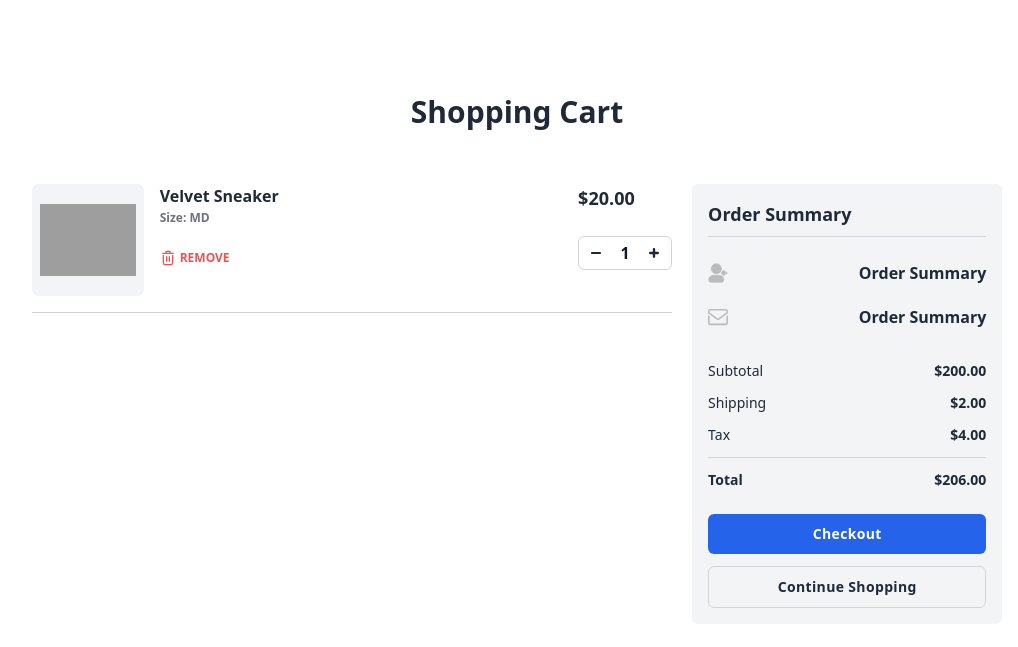
After one commit to Tomoe-12/clothing-store, a PHP site: page /Cart.php in a window 1280 px wide. The commit adds this page. Shown: the top 647 px of the page, without its empty margins (123-1141 px from the left). Run offline with PHP 8.4, Linux system fonts and the light colour scheme; some libraries are stand-ins or nearby versions; grey boxes are pictures that could not be loaded.

Commit message:
fixing design shopping cart done

```diff
--- a/src/output.css
+++ b/src/output.css
@@ -1157,6 +1157,10 @@ input:checked + .toggle-bg {
   z-index: 50;
 }
 
+.col-span-2 {
+  grid-column: span 2 / span 2;
+}
+
 .col-span-6 {
   grid-column: span 6 / span 6;
 }
@@ -1223,6 +1231,10 @@ input:checked + .toggle-bg {
   margin-left: 0.25rem;
 }
 
+.ml-auto {
+  margin-left: auto;
+}
+
 .mr-1 {
   margin-right: 0.25rem;
 }
@@ -1231,6 +1243,10 @@ input:checked + .toggle-bg {
   margin-right: 0.5rem;
 }
 
+.mt-0\.5 {
+  margin-top: 0.125rem;
+}
+
 .mt-1 {
   margin-top: 0.25rem;
 }
@@ -1308,6 +1328,10 @@ input:checked + .toggle-bg {
   height: 2.75rem;
 }
 
+.h-28 {
+  height: 7rem;
+}
+
 .h-3 {
   height: 0.75rem;
 }
@@ -1357,6 +1381,34 @@ input:checked + .toggle-bg {
   height: max-content;
 }
 
+.h-screen {
+  height: 100vh;
+}
+
+.h-1 {
+  height: 0.25rem;
+}
+
+.h-16 {
+  height: 4rem;
+}
+
+.h-2 {
+  height: 0.5rem;
+}
+
+.h-20 {
+  height: 5rem;
+}
+
+.h-36 {
+  height: 9rem;
+}
+
+.h-7 {
+  height: 1.75rem;
+}
+
 .max-h-full {
   max-height: 100%;
 }
@@ -1373,6 +1425,14 @@ input:checked + .toggle-bg {
   width: 2.5rem;
 }
 
+.w-2\.5 {
+  width: 0.625rem;
+}
+
+.w-28 {
+  width: 7rem;
+}
+
 .w-3 {
   width: 0.75rem;
 }
@@ -1409,14 +1469,27 @@ input:checked + .toggle-bg {
   width: auto;
 }
 
+.w-fit {
+  width: -moz-fit-content;
+  width: fit-content;
+}
+
 .w-full {
   width: 100%;
 }
 
+.w-12 {
+  width: 3rem;
+}
+
 .min-w-\[200px\] {
   min-width: 200px;
 }
 
+.min-w-full {
+  min-width: 100%;
+}
+
 .max-w-2xl {
   max-width: 42rem;
 }
@@ -1519,6 +1600,10 @@ input:checked + .toggle-bg {
   grid-template-columns: repeat(2, minmax(0, 1fr));
 }
 
+.grid-cols-3 {
+  grid-template-columns: repeat(3, minmax(0, 1fr));
+}
+
 .grid-cols-4 {
   grid-template-columns: repeat(4, minmax(0, 1fr));
 }
@@ -1567,6 +1656,10 @@ input:checked + .toggle-bg {
   justify-content: space-between;
 }
 
+.gap-1 {
+  gap: 0.25rem;
+}
+
 .gap-10 {
   gap: 2.5rem;
 }
@@ -1575,8 +1668,16 @@ input:checked + .toggle-bg {
   gap: 1rem;
 }
 
+.gap-5 {
+  gap: 1.25rem;
+}
+
 .gap-6 {
   gap: 1.5rem;
+}
+
+.gap-8 {
+  gap: 2rem;
 }
 
 .gap-y-7 {
@@ -1607,8 +1708,24 @@ input:checked + .toggle-bg {
   margin-bottom: calc(1rem * var(--tw-space-y-reverse));
 }
 
+.space-y-6 > :not([hidden]) ~ :not([hidden]) {
+  --tw-space-y-reverse: 0;
+  margin-top: calc(1.5rem * calc(1 - var(--tw-space-y-reverse)));
+  margin-bottom: calc(1.5rem * var(--tw-space-y-reverse));
+}
+
+.space-y-5 > :not([hidden]) ~ :not([hidden]) {
+  --tw-space-y-reverse: 0;
+  margin-top: calc(1.25rem * calc(1 - var(--tw-space-y-reverse)));
+  margin-bottom: calc(1.25rem * var(--tw-space-y-reverse));
+}
+
 .overflow-hidden {
   overflow: hidden;
+}
+
+.overflow-scroll {
+  overflow: scroll;
 }
 
 .whitespace-nowrap {
@@ -1671,6 +1788,10 @@ input:checked + .toggle-bg {
   border-bottom-width: 2px;
 }
 
+.border-none {
+  border-style: none;
+}
+
 .border-blue-600 {
   --tw-border-opacity: 1;
   border-color: rgb(28 100 242 / var(--tw-border-opacity));
@@ -1792,6 +1923,10 @@ input:checked + .toggle-bg {
   fill: #CED5D8;
 }
 
+.fill-current {
+  fill: currentColor;
+}
+
 .fill-yellow-400 {
   fill: #E3A008;
 }
@@ -1815,6 +1950,10 @@ input:checked + .toggle-bg {
   padding: 0.25rem;
 }
 
+.p-2 {
+  padding: 0.5rem;
+}
+
 .p-2\.5 {
   padding: 0.625rem;
 }
@@ -1911,6 +2050,25 @@ input:checked + .toggle-bg {
   padding-bottom: 2rem;
 }
 
+.py-10 {
+  padding-top: 2.5rem;
+  padding-bottom: 2.5rem;
+}
+
+.px-0 {
+  padding-left: 0px;
+  padding-right: 0px;
+}
+
+.py-0 {
+  padding-top: 0px;
+  padding-bottom: 0px;
+}
+
+.pb-2 {
+  padding-bottom: 0.5rem;
+}
+
 .pb-5 {
   padding-bottom: 1.25rem;
 }
@@ -1952,6 +2118,11 @@ input:checked + .toggle-bg {
   line-height: 2rem;
 }
 
+.text-3xl {
+  font-size: 1.875rem;
+  line-height: 2.25rem;
+}
+
 .text-4xl {
   font-size: 2.25rem;
   line-height: 2.5rem;
@@ -2060,6 +2231,11 @@ input:checked + .toggle-bg {
 .text-primary {
   --tw-text-opacity: 1;
   color: rgb(37 99 235 / var(--tw-text-opacity));
+}
+
+.text-red-500 {
+  --tw-text-opacity: 1;
+  color: rgb(240 82 82 / var(--tw-text-opacity));
 }
 
 .text-slate-800 {
@@ -2127,6 +2303,11 @@ input:checked + .toggle-bg {
   --tw-shadow: 0 20px 25px -5px rgb(0 0 0 / 0.1), 0 8px 10px -6px rgb(0 0 0 / 0.1);
   --tw-shadow-colored: 0 20px 25px -5px var(--tw-shadow-color), 0 8px 10px -6px var(--tw-shadow-color);
   box-shadow: var(--tw-ring-offset-shadow, 0 0 #0000), var(--tw-ring-shadow, 0 0 #0000), var(--tw-shadow);
+}
+
+.outline-none {
+  outline: 2px solid transparent;
+  outline-offset: 2px;
 }
 
 .outline {
@@ -2564,16 +2775,32 @@ input:checked + .toggle-bg {
 }
 
 @media (min-width: 768px) {
+  .md\:col-span-2 {
+    grid-column: span 2 / span 2;
+  }
+
   .md\:mt-0 {
     margin-top: 0px;
   }
 
+  .md\:block {
+    display: block;
+  }
+
+  .md\:flex {
+    display: flex;
+  }
+
   .md\:max-w-xs {
     max-width: 20rem;
   }
 
   .md\:grid-cols-2 {
     grid-template-columns: repeat(2, minmax(0, 1fr));
+  }
+
+  .md\:grid-cols-3 {
+    grid-template-columns: repeat(3, minmax(0, 1fr));
   }
 
   .md\:px-0 {
--- /dev/null
+++ b/src/pages/Cart.php
@@ -0,0 +1,232 @@
+<?php
+include("../function/connection.php");
+session_start();
+include("../function/functions.php")
+?>
+
+
+<!DOCTYPE html>
+<html lang="en">
+
+<head>
+    <meta charset="UTF-8">
+    <meta name="viewport" content="width=device-width, initial-scale=1.0">
+    <title>Document</title>
+
+    <!-- flowbite -->
+    <link rel="stylesheet" href="../../node_modules/flowbite/dist/flowbite.min.css">
+    <script src="../../node_modules/flowbite/dist/flowbite.min.js"></script>
+
+    <!-- tailwind -->
+    <link href="../output.css" rel="stylesheet">
+
+    <!-- alpine -->
+    <script src="../../public/script.js"></script>
+
+    <style>
+    .disabled {
+        opacity: 0.5;
+        pointer-events: none;
+    }
+    </style>
+
+</head>
+
+
+<body>
+    <div class='w-full h-36 flex justify-center items-center  mt-10'>
+        <h1 class="text-3xl font-bold text-gray-800 text-center">Shopping Cart</h1>
+    </div>
+
+    <div class="container px-6 py-0 mx-auto   flex justify-center ">
+
+        <div class="font-sans w-fit mx-auto  bg-white ">
+
+            <div class="grid md:grid-cols-3 gap-5">
+
+                <!-- items box  -->
+                <div class="md:col-span-2 space-y-4  h-full overflow-scroll">
+                    <div class="grid grid-cols-3 items-start gap-4">
+                        <div class="col-span-2 flex items-start gap-4">
+                            <div class="w-28 h-28 max-sm:w-24 max-sm:h-24 shrink-0 bg-gray-100 p-2 rounded-md">
+                                <img src='https://readymadeui.com/images/product14.webp'
+                                    class="w-full h-full object-contain" />
+                            </div>
+
+                            <div class="flex flex-col">
+                                <h3 class="text-base font-bold text-gray-800">Velvet Sneaker</h3>
+                                <p class="text-xs font-semibold text-gray-500 mt-0.5">Size: MD</p>
+
+                                <button type="button"
+                                    class="mt-6 font-semibold text-red-500 text-xs flex items-center gap-1 shrink-0 ">
+                                    <svg xmlns="http://www.w3.org/2000/svg" class="w-4 fill-current inline"
+                                        viewBox="0 0 24 24">
+                                        <path
+                                            d="M19 7a1 1 0 0 0-1 1v11.191A1.92 1.92 0 0 1 15.99 21H8.01A1.92 1.92 0 0 1 6 19.191V8a1 1 0 0 0-2 0v11.191A3.918 3.918 0 0 0 8.01 23h7.98A3.918 3.918 0 0 0 20 19.191V8a1 1 0 0 0-1-1Zm1-3h-4V2a1 1 0 0 0-1-1H9a1 1 0 0 0-1 1v2H4a1 1 0 0 0 0 2h16a1 1 0 0 0 0-2ZM10 4V3h4v1Z"
+                                            data-original="#000000"></path>
+                                        <path
+                                            d="M11 17v-7a1 1 0 0 0-2 0v7a1 1 0 0 0 2 0Zm4 0v-7a1 1 0 0 0-2 0v7a1 1 0 0 0 2 0Z"
+                                            data-original="#000000"></path>
+                                    </svg>
+                                    REMOVE
+                                </button>
+                            </div>
+                        </div>
+
+                        <div class="ml-auto">
+                            <h4 class="text-lg max-sm:text-base font-bold text-gray-800">$20.00</h4>
+
+
+                            <div
+                                class=" mt-6 flex items-center px-3 py-1.5 border border-gray-300 text-gray-800 text-xs outline-none bg-transparent rounded-md">
+                                <button  type="button" id="decrement-button" class="decrement-btn"
+                                    data-input-counter-decrement="quantity-input">
+                                    <svg xmlns="http://www.w3.org/2000/svg" class="w-2.5 fill-current"
+                                        viewBox="0 0 124 124">
+                                        <path
+                                            d="M112 50H12C5.4 50 0 55.4 0 62s5.4 12 12 12h100c6.6 0 12-5.4 12-12s-5.4-12-12-12z"
+                                            data-original="#000000"></path>
+                                    </svg>
+                                </button>
+                                <input type="text" id="quantity-input" data-input-counter
+                                    aria-describedby="helper-text-explanation"
+                                    class=" w-12 h-5 font-semibold bg-white text-gray-900 text-base  text-center border-none focus:ring-none  block  py-2.5 "
+                                    value='1' required />
+                                <button type="button" id="increment-button"
+                                    data-input-counter-increment="quantity-input">
+                                    <svg xmlns="http://www.w3.org/2000/svg" class="w-2.5 fill-current"
+                                        viewBox="0 0 42 42">
+                                        <path
+                                            d="M37.059 16H26V4.941C26 2.224 23.718 0 21 0s-5 2.224-5 4.941V16H4.941C2.224 16 0 18.282 0 21s2.224 5 4.941 5H16v11.059C16 39.776 18.282 42 21 42s5-2.224 5-4.941V26h11.059C39.776 26 42 23.718 42 21s-2.224-5-4.941-5z"
+                                            data-original="#000000"></path>
+                                    </svg>
+                                </button>
+                            </div>
+
+
+                        </div>
+                    </div>
+
+                    <hr class="border-gray-300" />
+
+
+                </div>
+
+                <!-- summary box -->
+                <div class="bg-gray-100 rounded-md w-full p-4 h-max">
+                    <h3 class="text-lg max-sm:text-base font-bold text-gray-800 border-b border-gray-300 pb-2">Order
+                        Summary
+                    </h3>
+
+                    <form class="mt-6">
+                        <div>
+                            <div class="space-y-5">
+                                <div class="relative flex items-center justify-between">
+                                    <!-- <input type="text" placeholder="Full Name"
+                                        class="px-4 py-2.5 bg-white text-gray-800 rounded-md w-full text-sm border-b focus:border-gray-800 outline-none" /> -->
+                                    <svg xmlns="http://www.w3.org/2000/svg" fill="#bbb" stroke="#bbb" class="w-5 h-5"
+                                        viewBox="0 0 24 24">
+                                        <circle cx="10" cy="7" r="6" data-original="#000000"></circle>
+                                        <path
+                                            d="M14 15H6a5 5 0 0 0-5 5 3 3 0 0 0 3 3h12a3 3 0 0 0 3-3 5 5 0 0 0-5-5zm8-4h-2.59l.3-.29a1 1 0 0 0-1.42-1.42l-2 2a1 1 0 0 0 0 1.42l2 2a1 1 0 0 0 1.42 0 1 1 0 0 0 0-1.42l-.3-.29H22a1 1 0 0 0 0-2z"
+                                            data-original="#000000"></path>
+                                    </svg>
+                                    <h3 class="text-base max-sm:text-sm font-semibold text-gray-800">Order Summary </h3>
+
+
+                                </div>
+
+                                <div class=" relative flex items-center justify-between">
+                                    <!-- <input type="email" placeholder="Email"
+                                        class="px-4 py-2.5 bg-white text-gray-800 rounded-md w-full text-sm border-b focus:border-gray-800 outline-none" /> -->
+                                    <svg xmlns="http://www.w3.org/2000/svg" fill="#bbb" stroke="#bbb" class="w-5 h-5 "
+                                        viewBox="0 0 682.667 682.667">
+                                        <defs>
+                                            <clipPath id="a" clipPathUnits="userSpaceOnUse">
+                                                <path d="M0 512h512V0H0Z" data-original="#000000"></path>
+                                            </clipPath>
+                                        </defs>
+                                        <g clip-path="url(#a)" transform="matrix(1.33 0 0 -1.33 0 682.667)">
+                                            <path fill="none" stroke-miterlimit="10" stroke-width="40"
+                                                d="M452 444H60c-22.091 0-40-17.909-40-40v-39.446l212.127-157.782c14.17-10.54 33.576-10.54 47.746 0L492 364.554V404c0 22.091-17.909 40-40 40Z"
+                                                data-original="#000000"></path>
+                                            <path
+                                                d="M472 274.9V107.999c0-11.027-8.972-20-20-20H60c-11.028 0-20 8.973-20 20V274.9L0 304.652V107.999c0-33.084 26.916-60 60-60h392c33.084 0 60 26.916 60 60v196.653Z"
+                                                data-original="#000000"></path>
+                                        </g>
+                                    </svg>
+                                    <h3 class="text-base max-sm:text-sm font-semibold text-gray-800">Order Summary </h3>
+
+
+                                </div>
+
+                                <!-- <div class="relative flex items-center">
+                                    <input type="number" placeholder="Phone No."
+                                        class="px-4 py-2.5 bg-white text-gray-800 rounded-md w-full text-sm border-b focus:border-gray-800 outline-none" />
+                                    <svg fill="#bbb" class="w-4 h-4 absolute right-4" viewBox="0 0 64 64">
+                                        <path
+                                            d="m52.148 42.678-6.479-4.527a5 5 0 0 0-6.963 1.238l-1.504 2.156c-2.52-1.69-5.333-4.05-8.014-6.732-2.68-2.68-5.04-5.493-6.73-8.013l2.154-1.504a4.96 4.96 0 0 0 2.064-3.225 4.98 4.98 0 0 0-.826-3.739l-4.525-6.478C20.378 10.5 18.85 9.69 17.24 9.69a4.69 4.69 0 0 0-1.628.291 8.97 8.97 0 0 0-1.685.828l-.895.63a6.782 6.782 0 0 0-.63.563c-1.092 1.09-1.866 2.472-2.303 4.104-1.865 6.99 2.754 17.561 11.495 26.301 7.34 7.34 16.157 11.9 23.011 11.9 1.175 0 2.281-.136 3.29-.406 1.633-.436 3.014-1.21 4.105-2.302.199-.199.388-.407.591-.67l.63-.899a9.007 9.007 0 0 0 .798-1.64c.763-2.06-.007-4.41-1.871-5.713z"
+                                            data-original="#000000"></path>
+                                    </svg>
+                                </div> -->
+                            </div>
+                        </div>
+                    </form>
+
+                    <ul class="text-gray-800 mt-8 space-y-3">
+                        <li class="flex flex-wrap gap-4 text-sm">Subtotal <span class="ml-auto font-bold">$200.00</span>
+                        </li>
+                        <li class="flex flex-wrap gap-4 text-sm">Shipping <span class="ml-auto font-bold">$2.00</span>
+                        </li>
+                        <li class="flex flex-wrap gap-4 text-sm">Tax <span class="ml-auto font-bold">$4.00</span></li>
+                        <hr class="border-gray-300" />
+                        <li class="flex flex-wrap gap-4 text-sm font-bold">Total <span class="ml-auto">$206.00</span>
+                        </li>
+                    </ul>
+
+                    <div class="mt-6 w-full space-y-3 ">
+                        <button type="button"
+                            class="text-sm px-4 py-2.5 w-full font-semibold tracking-wide bg-primary hover:bg-blue-700 text-white rounded-md">
+                            Checkout
+                        </button>
+                        <button type="button"
+                            class="text-sm px-4 py-2.5 w-full font-semibold tracking-wide bg-transparent text-gray-800 border border-gray-300 rounded-md"
+                            onclick="location.href='./home.php'">Continue
+                            Shopping
+                        </button>
+                    </div>
+                </div>
+
+            </div>
+        </div>
+    </div>
+
+</body>
+<script>
+
+
+const quantityInput = document.getElementById('quantity-input');
+const incrementButton = document.getElementById('increment-button');
+const decrementButton = document.getElementById('decrement-button');
+
+incrementButton.addEventListener('click', () => {
+    const currentValue = parseInt(quantityInput.value, 10);
+    quantityInput.value = currentValue + 0.5;
+    decrementButton.classList.remove('disabled');
+});
+
+decrementButton.addEventListener('click', () => {
+    const currentValue = parseInt(quantityInput.value, 10);
+    if (currentValue > 1) {
+        quantityInput.value = currentValue - 0.5;
+    } else if (currentValue == 1) {
+        console.log('1');
+        quantityInput.value = 1;
+        decrementButton.classList.add('disabled');
+    }
+});
+
+</script>
+
+
+</html>
```
Also changed, not shown: other parts of src/output.css (+68 -0 lines), src/components/Detail.php (+16 -11 lines), src/pages/home.php (+45 -17 lines).
